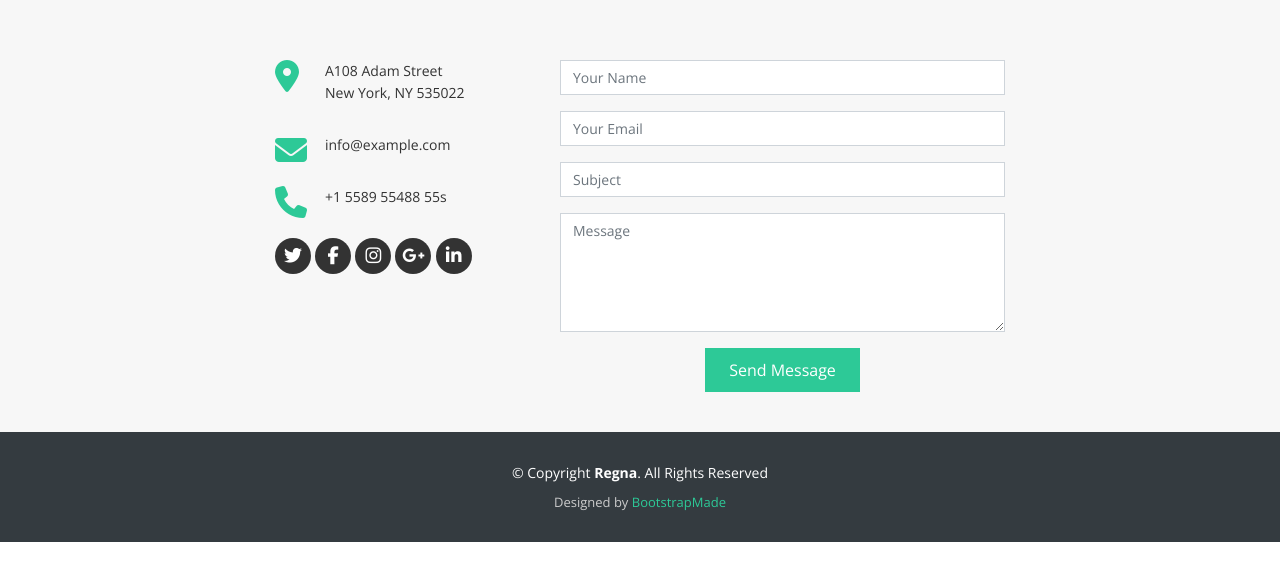
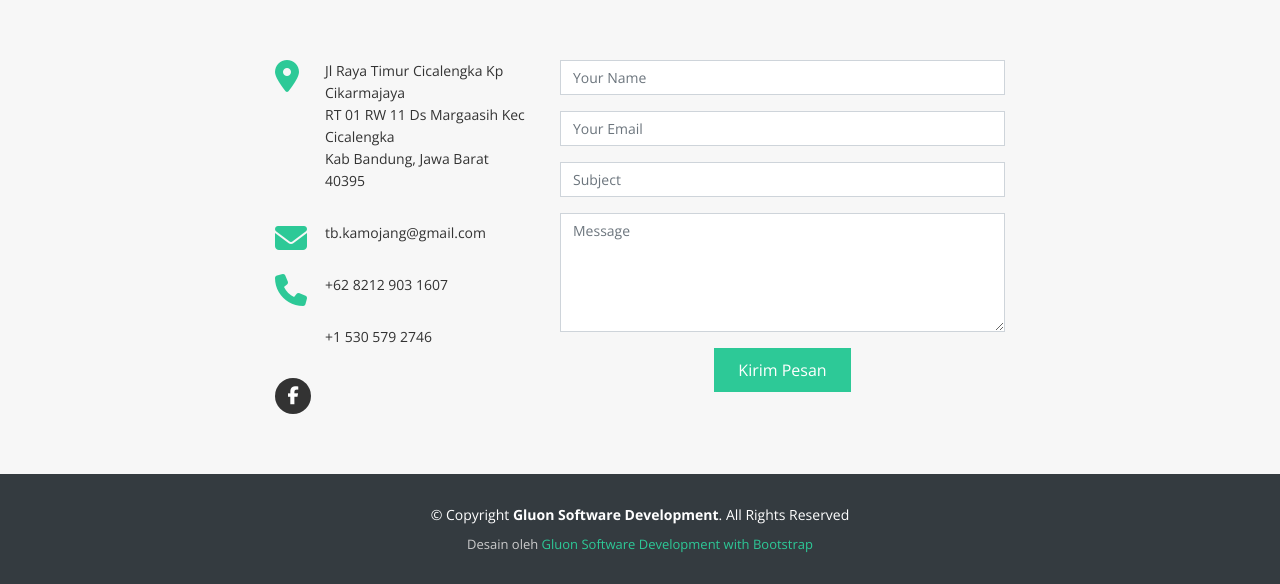
Before and after one commit to kamojangbangunan/kamojangbangunan.github.io, a plain HTML site: page index.html in a window 1280 px wide. Shown: the part 5204-5788 px from the top of the page. Before the commit the page ends 5746 px from the top, so only its background shows below. Drawn offline with nearby package versions, Linux system fonts and the light colour scheme; grey boxes are pictures that could not be loaded.

Commit message:
update index.html

```diff
--- a/index.html
+++ b/index.html
@@ -492,33 +492,37 @@
             <div class="info">
               <div>
                 <i class="fa fa-map-marker"></i>
-                <p>A108 Adam Street<br>New York, NY 535022</p>
+                <p>Jl Raya Timur Cicalengka Kp Cikarmajaya
+                  <br>RT 01 RW 11 Ds Margaasih Kec Cicalengka
+                  <br>Kab Bandung, Jawa Barat 40395</p>
               </div>
 
               <div>
                 <i class="fa fa-envelope"></i>
-                <p>info@example.com</p>
+                <p>tb.kamojang@gmail.com</p>
               </div>
 
               <div>
                 <i class="fa fa-phone"></i>
-                <p>+1 5589 55488 55s</p>
+                <p>+62 8212 903 1607</p>
+                <p>+1 530 579 2746</p>
+
               </div>
             </div>
 
             <div class="social-links">
-              <a href="#" class="twitter"><i class="fa fa-twitter"></i></a>
-              <a href="#" class="facebook"><i class="fa fa-facebook"></i></a>
-              <a href="#" class="instagram"><i class="fa fa-instagram"></i></a>
-              <a href="#" class="google-plus"><i class="fa fa-google-plus"></i></a>
-              <a href="#" class="linkedin"><i class="fa fa-linkedin"></i></a>
+              <!-- <a href="#" class="twitter"><i class="fa fa-twitter"></i></a> -->
+              <a href="https://www.facebook.com/gluonsoftwaredevs/" class="facebook"><i class="fa fa-facebook"></i></a>
+              <!-- <a href="#" class="instagram"><i class="fa fa-instagram"></i></a> -->
+              <!-- <a href="#" class="google-plus"><i class="fa fa-google-plus"></i></a> -->
+              <!-- <a href="#" class="linkedin"><i class="fa fa-linkedin"></i></a> -->
             </div>
 
           </div>
 
           <div class="col-lg-5 col-md-8">
             <div class="form">
-              <div id="sendmessage">Your message has been sent. Thank you!</div>
+              <div id="sendmessage">Pesan anda telah kami terima. Terima Kasih!</div>
               <div id="errormessage"></div>
               <form action="" method="post" role="form" class="contactForm">
                 <div class="form-group">
@@ -537,7 +541,7 @@
                   <textarea class="form-control" name="message" rows="5" data-rule="required" data-msg="Please write something for us" placeholder="Message"></textarea>
                   <div class="validation"></div>
                 </div>
-                <div class="text-center"><button type="submit">Send Message</button></div>
+                <div class="text-center"><button type="submit">Kirim Pesan</button></div>
               </form>
             </div>
           </div>
@@ -561,7 +565,7 @@
 
     <div class="container">
       <div class="copyright">
-        &copy; Copyright <strong>Regna</strong>. All Rights Reserved
+        &copy; Copyright <strong>Gluon Software Development</strong>. All Rights Reserved
       </div>
       <div class="credits">
         <!--
@@ -570,7 +574,7 @@
           Licensing information: https://bootstrapmade.com/license/
           Purchase the pro version with working PHP/AJAX contact form: https://bootstrapmade.com/buy/?theme=Regna
         -->
-        Designed by <a href="https://bootstrapmade.com/">BootstrapMade</a>
+        Desain oleh <a href="https://bootstrapmade.com/">Gluon Software Development with Bootstrap</a>
       </div>
     </div>
   </footer><!-- #footer -->
```
Also changed, not shown: img/logo-kamojang.png (added).
